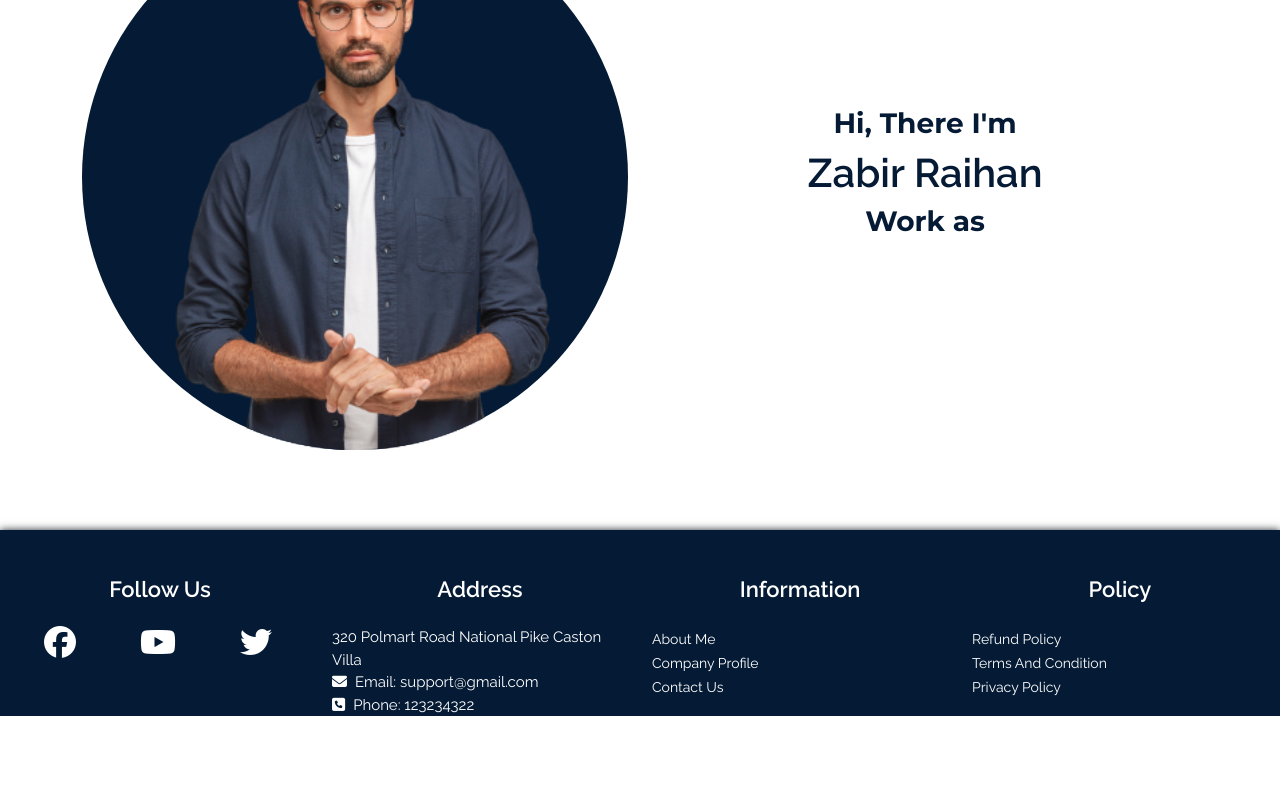
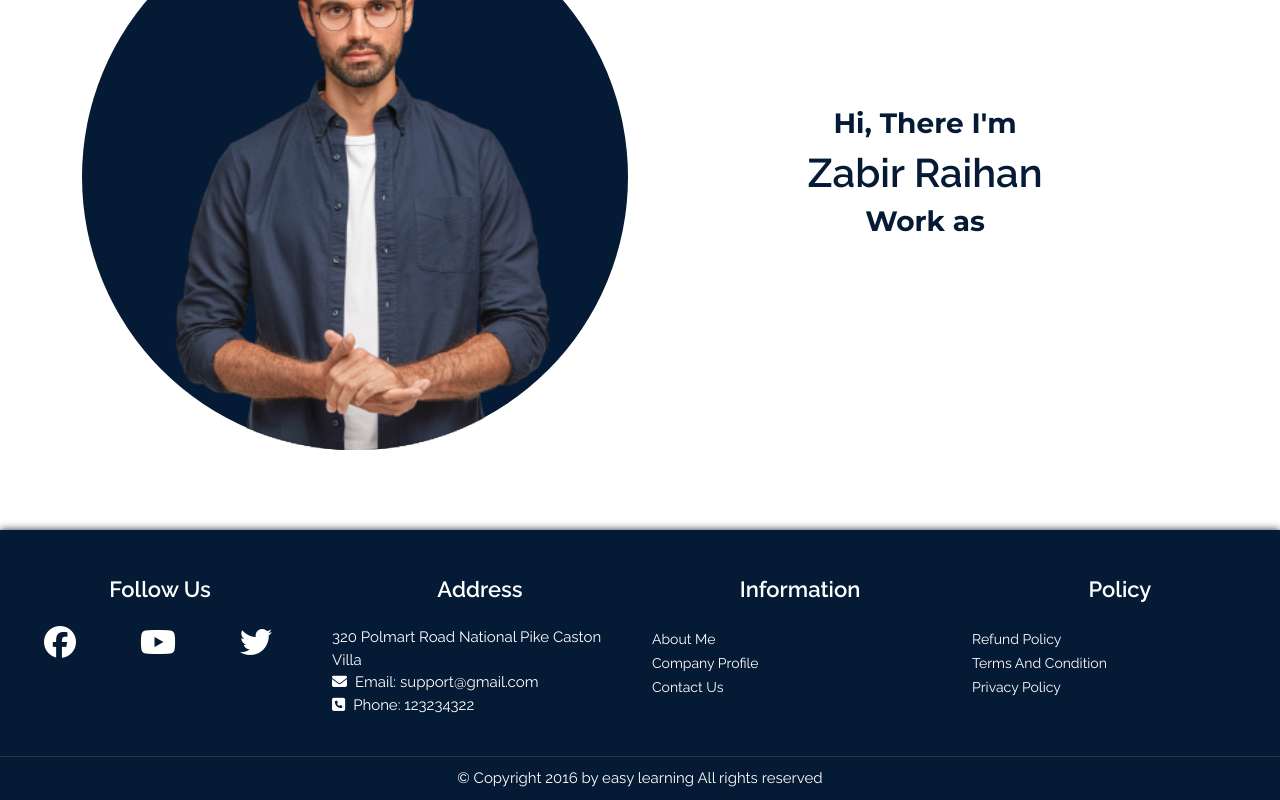
Before and after one commit to zabiremu/EasyLearning-Client-Side, a React (Create React App) app: page / in a window 1280 px wide. Shown: the part 4713-5513 px from the top of the page. Before the commit the page ends 5429 px from the top, so only its background shows below. Built offline with nearby package versions, Linux system fonts and the light colour scheme; a web font is replaced by a local one.

Commit message:
Copyright Section Part-02

```diff
--- a/src/assets/css/style.css
+++ b/src/assets/css/style.css
@@ -309,6 +309,8 @@ body{
   background-color: #051b35;
   margin-top: 5rem;
   box-shadow: 0 0 8px 0;
+  border-bottom: 1px solid #333;
+  padding-bottom: 40px;
 }
 .footer_Name{
   color: #fff;
@@ -351,6 +353,18 @@ p.Footer_description{
 .footerLink:hover{
   color: #ffd900;
 }
+.copyright{
+  padding: 10px;
+  background-color: #051b35;
+  color: #fff;
+}
+.copyright_content{
+  color: #fff;
+  font-family: var(--raleway);
+  font-size: 15px;
+  margin-bottom: 0;
+  margin-top: 0;
+}
 @media (max-width: 767.98px){
   .about_content{
     margin: 30px 0;
--- a/src/components/Footer/Footer.jsx
+++ b/src/components/Footer/Footer.jsx
@@ -88,6 +88,11 @@ export default class Footer extends Component {
             </Col>
           </Row>
         </Container>
+        <Container fluid className="copyright">
+          <Col lg={12} md={12} sm={12}>
+           <p className="copyright_content text-center"> © Copyright 2016 by easy learning All rights reserved </p>
+          </Col>
+        </Container>
       </Fragment>
     );
   }
```
